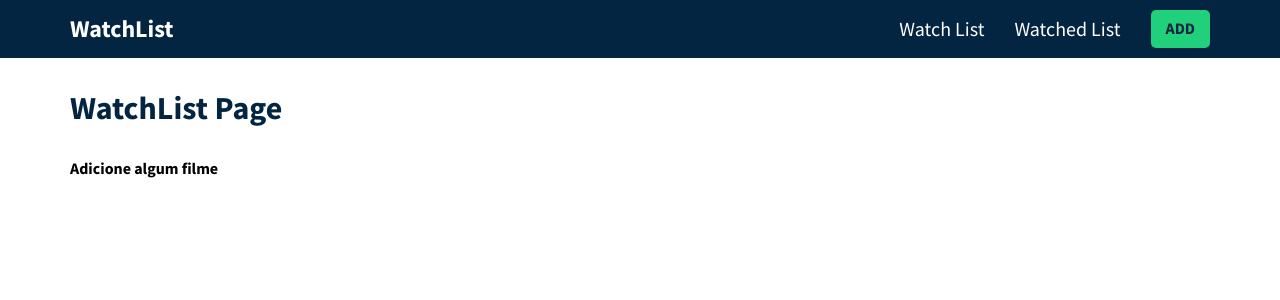
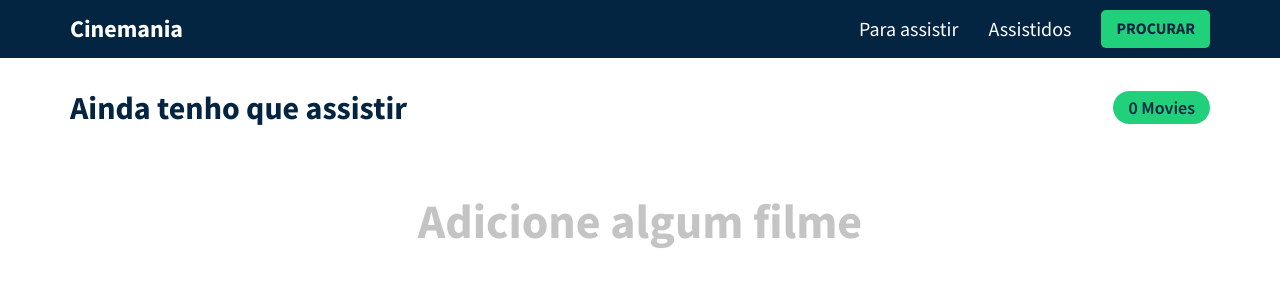
Before and after one commit to Nicochess/cinemania, a React (Create React App) app: page / in a window 1280 px wide. Shown: the top 300 px of the page. Built offline with nearby package versions, Linux system fonts and the light colour scheme; the HTML template or start-up script is replaced by a standard one.

Commit message:
chore: translate to inputs to br

```diff
--- a/src/components/Add.jsx
+++ b/src/components/Add.jsx
@@ -27,7 +27,7 @@ const Add = () => {
           <div className="input-wrapper">
             <input
               type="text"
-              placeholder="Search for a movie"
+              placeholder="Busque por um filme! :D"
               onChange={handleChange}
               value={query}
             />
--- a/src/components/Card.jsx
+++ b/src/components/Card.jsx
@@ -23,7 +23,7 @@ const Card = ({ movie }) => {
       <div className="poster-wrapper">
         {movie.poster_path ? (
           <img
-            src={`https://image.tmdb.org/t/p/w200/${movie.poster_path}`}
+            src={`https://image.tmdb.org/t/p/w200${movie.poster_path}`}
             alt={movie.title}
           />
         ) : (
@@ -33,7 +33,9 @@ const Card = ({ movie }) => {
       <div className="info">
         <div className="header">
           <h3 className="title">{movie.title}</h3>
-          <h4 className="release-date">{movie.release_date.substring(0, 4)}</h4>
+          <h4 className="release-date">
+            {movie.release_date ? movie.release_date.substring(0, 4) : "-"}
+          </h4>
         </div>
         <div className="controls">
           <button
@@ -41,7 +43,7 @@ const Card = ({ movie }) => {
             disabled={watchListDisable}
             onClick={() => globalContext.addToWatchlist(movie)}
           >
-            Add to Watchlist
+            Adicionar à lista
           </button>
         </div>
       </div>
--- a/src/components/Header.jsx
+++ b/src/components/Header.jsx
@@ -7,18 +7,18 @@ const Header = () => {
       <div className="container">
         <div className="inner-content">
           <div className="brand">
-            <Link to="/">WatchList</Link>
+            <Link to="/">Cinemania</Link>
           </div>
           <ul className="nav-links">
             <li>
-              <Link to="/">Watch List</Link>
+              <Link to="/">Para assistir</Link>
             </li>
             <li>
-              <Link to="/watched">Watched List</Link>
+              <Link to="/watched">Assistidos</Link>
             </li>
             <li>
               <Link to="/add" className="btn">
-                Add
+                Procurar
               </Link>
             </li>
           </ul>
--- a/src/components/MovieCard.jsx
+++ b/src/components/MovieCard.jsx
@@ -7,7 +7,7 @@ const MovieCard = ({ movie, type }) => {
       <div className="overlay"></div>
 
       <img
-        src={`https://image.tmdb.org/t/p/w200/${movie.poster_path}`}
+        src={`https://image.tmdb.org/t/p/w500/${movie.poster_path}`}
         alt={movie.title}
       />
 
--- a/src/components/WatchList.jsx
+++ b/src/components/WatchList.jsx
@@ -9,7 +9,10 @@ const WatchList = () => {
     <div className="movie-page">
       <div className="container">
         <div className="header">
-          <h1 className="heading">WatchList Page</h1>
+          <h1 className="heading">Ainda tenho que assistir</h1>
+          <span className="count-pill">
+            {globalContext.watchlist.length} {globalContext.watchlist.length === 1 ? "Movie" : "Movies"}
+          </span>
         </div>
         {globalContext.watchlist.length > 0 ? (
           <div className="movie-grid">
@@ -18,7 +21,7 @@ const WatchList = () => {
             })}
           </div>
         ) : (
-          <h4>Adicione algum filme</h4>
+          <h4 className="no-movies">Adicione algum filme</h4>
         )}
       </div>
     </div>
--- a/src/components/Watched.jsx
+++ b/src/components/Watched.jsx
@@ -9,7 +9,10 @@ const Watched = () => {
     <div className="movie-page">
       <div className="container">
         <div className="header">
-          <h1 className="heading">Watched Page</h1>
+          <h1 className="heading">Já assisti estes filmes</h1>
+          <span className="count-pill">
+            {globalContext.watched.length} {globalContext.watched.length === 1 ? "Movie" : "Movies"}
+          </span>
         </div>
         {globalContext.watched.length > 0 ? (
           <div className="movie-grid">
@@ -18,7 +21,7 @@ const Watched = () => {
             })}
           </div>
         ) : (
-          <h4>Adicione algum filme</h4>
+          <h4 className='no-movies'>Adicione algum filme</h4>
         )}
       </div>
     </div>
```
